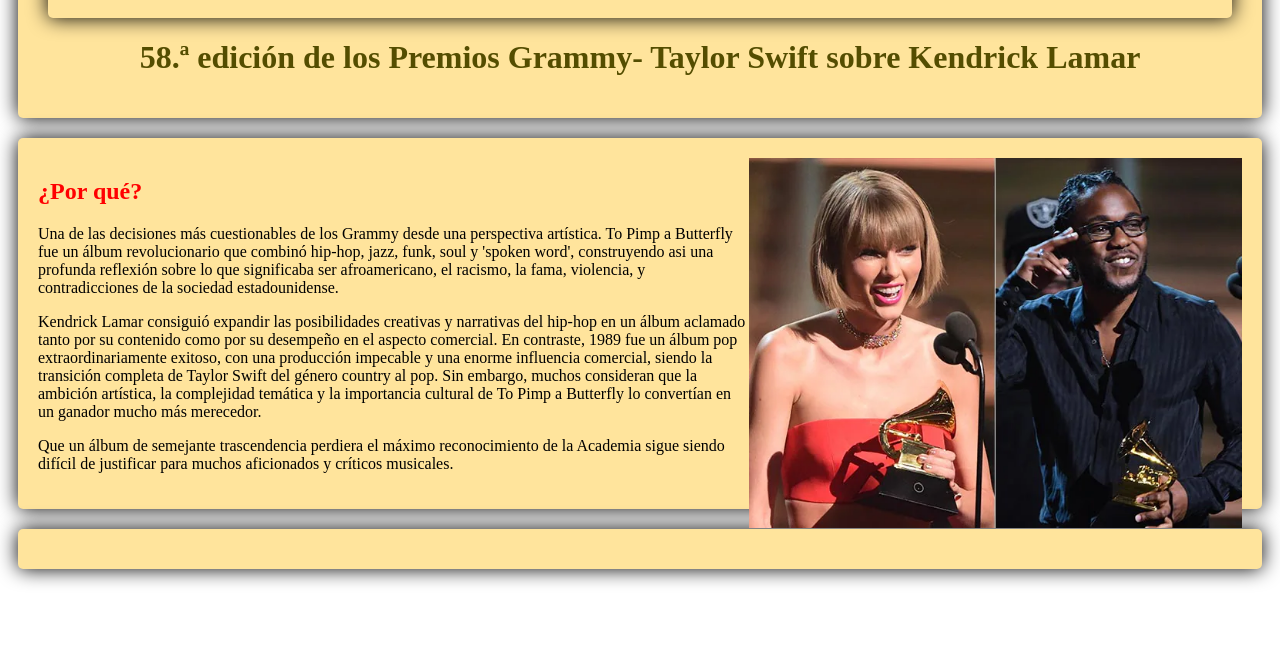
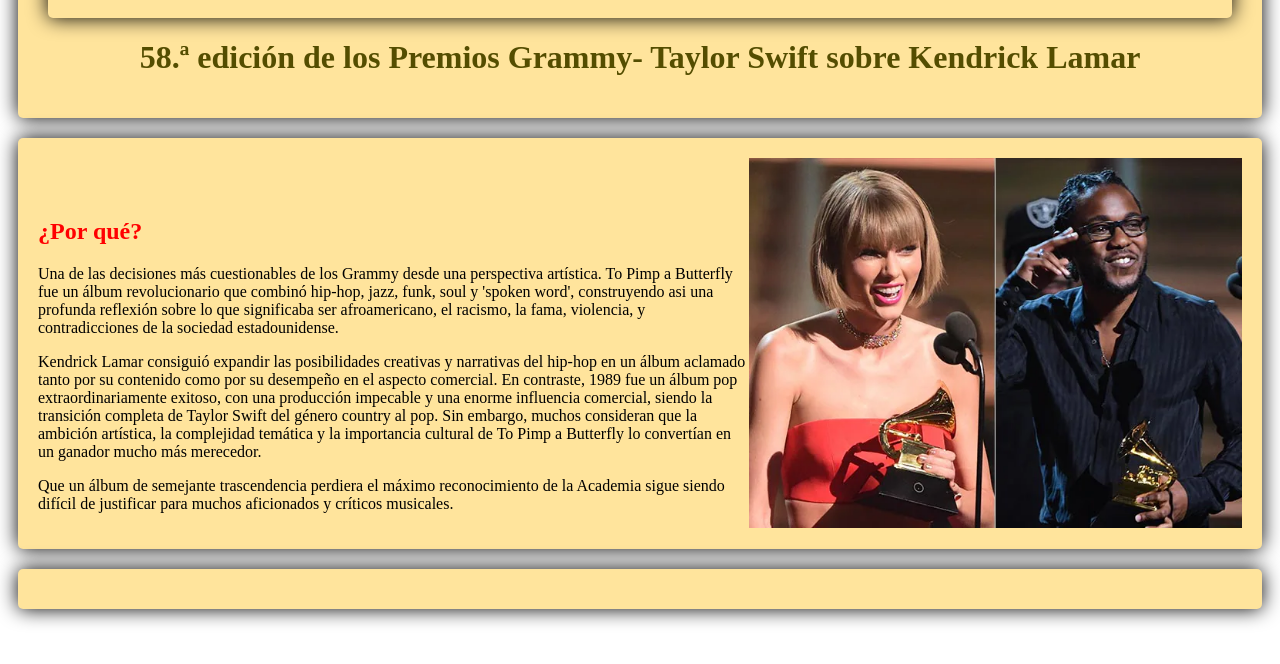
Before and after one commit to zaatdcp/TP-FINAL-D-AZ-CANO-PACCAGNINI-ZAAT-4TO-E, a plain HTML site: page indexsegundo.html in a window 1280 px wide. Shown: the part 96-760 px from the top of the page. Drawn offline with Linux system fonts and the light colour scheme.

Commit message:
dejo la caja

```diff
--- a/style.css
+++ b/style.css
@@ -64,7 +64,9 @@ h2{
 #caja9{
     margin-left: 300px;
 }
-
+.kendrick{
+    height: 40px;
+}
 #fotolorde{
     float: right;
 }
```
